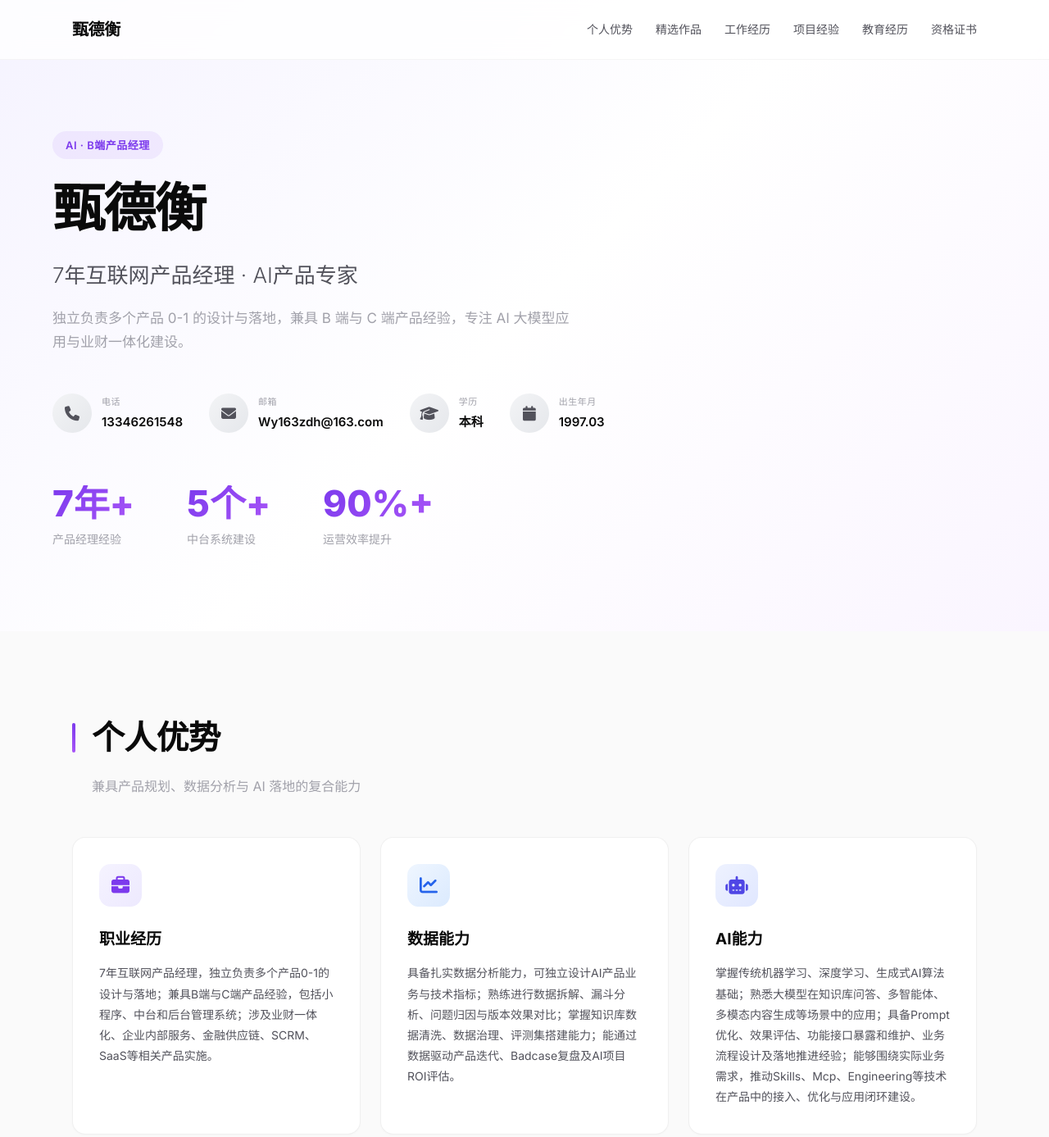
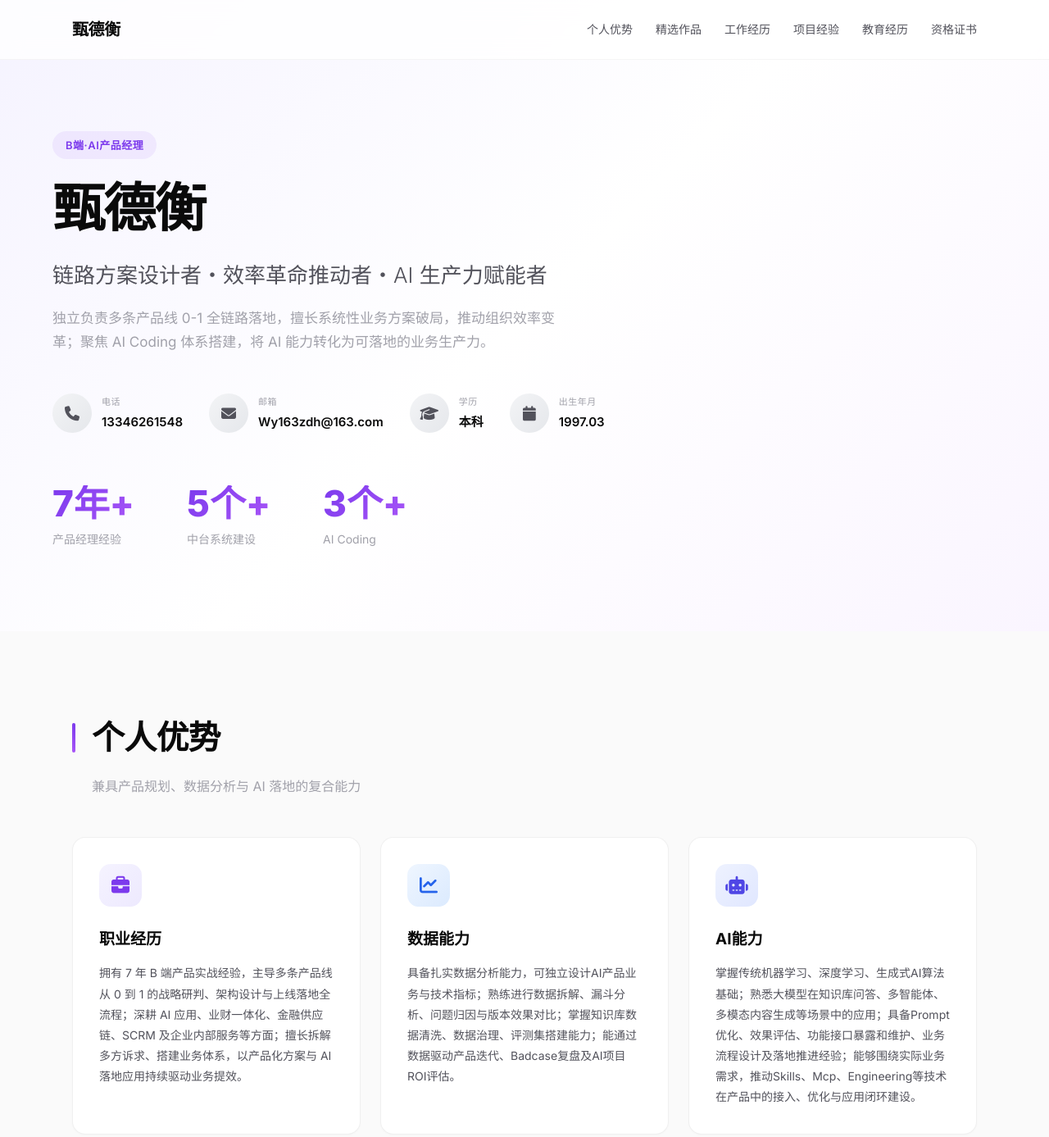
Before and after one commit to mortal-git/mortal-git.github.io, a plain HTML site: page index.html in a window 1280 px wide. Shown: the top 1387 px of the page at 82% size. Drawn offline with Linux system fonts and the light colour scheme.

Commit message:
更新个人介绍文案
优化标签、副标题、简介、数据统计与职业经历描述

Co-Authored-By: Claude Opus 4.7 <noreply@anthropic.com>

```diff
--- a/index.html
+++ b/index.html
@@ -831,10 +831,10 @@
     <!-- Hero -->
     <header>
         <div class="header-content">
-            <span class="badge">AI · B端产品经理</span>
+            <span class="badge">B端·AI产品经理</span>
             <h1 class="name">甄德衡</h1>
-            <p class="position">7年互联网产品经理 · AI产品专家</p>
-            <p class="intro">独立负责多个产品 0-1 的设计与落地，兼具 B 端与 C 端产品经验，专注 AI 大模型应用与业财一体化建设。</p>
+            <p class="position">链路方案设计者・效率革命推动者・AI 生产力赋能者</p>
+            <p class="intro">独立负责多条产品线 0-1 全链路落地，擅长系统性业务方案破局，推动组织效率变革；聚焦 AI Coding 体系搭建，将 AI 能力转化为可落地的业务生产力。</p>
 
             <div class="contact-info">
                 <div class="contact-item">
@@ -877,8 +877,8 @@
                     <div class="stat-label">中台系统建设</div>
                 </div>
                 <div>
-                    <div class="stat-number">90%+</div>
-                    <div class="stat-label">运营效率提升</div>
+                    <div class="stat-number">3个+</div>
+                    <div class="stat-label">AI Coding</div>
                 </div>
             </div>
         </div>
@@ -896,7 +896,7 @@
                     <div class="advantage-card card-premium reveal">
                         <div class="icon-square purple"><i class="fas fa-briefcase"></i></div>
                         <h3 class="advantage-title">职业经历</h3>
-                        <p class="advantage-desc">7年互联网产品经理，独立负责多个产品0-1的设计与落地；兼具B端与C端产品经验，包括小程序、中台和后台管理系统；涉及业财一体化、企业内部服务、金融供应链、SCRM、SaaS等相关产品实施。</p>
+                        <p class="advantage-desc">拥有 7 年 B 端产品实战经验，主导多条产品线从 0 到 1 的战略研判、架构设计与上线落地全流程；深耕 AI 应用、业财一体化、金融供应链、SCRM 及企业内部服务等方面；擅长拆解多方诉求、搭建业务体系，以产品化方案与 AI 落地应用持续驱动业务提效。</p>
                     </div>
 
                     <div class="advantage-card card-premium reveal">
```
